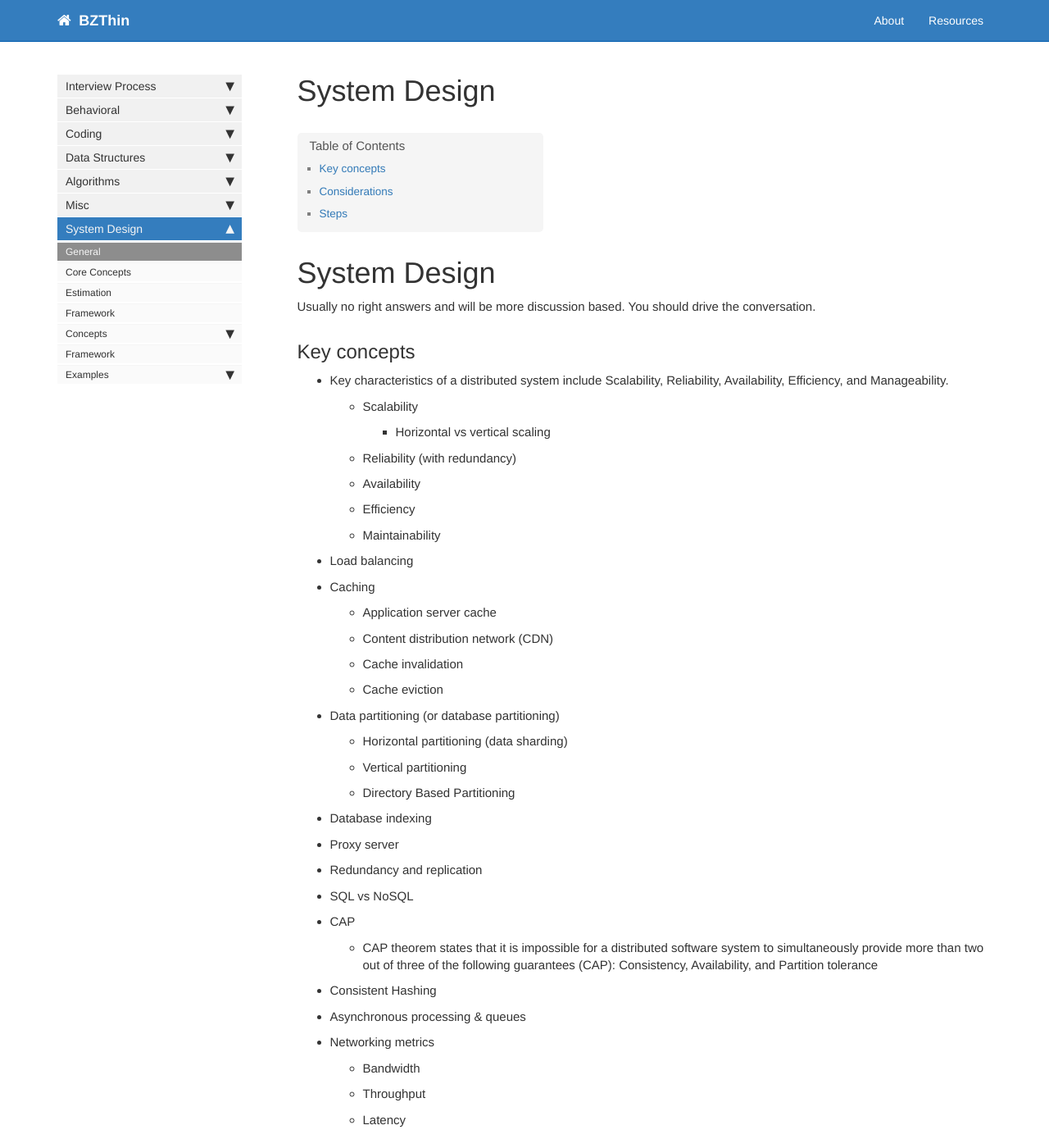
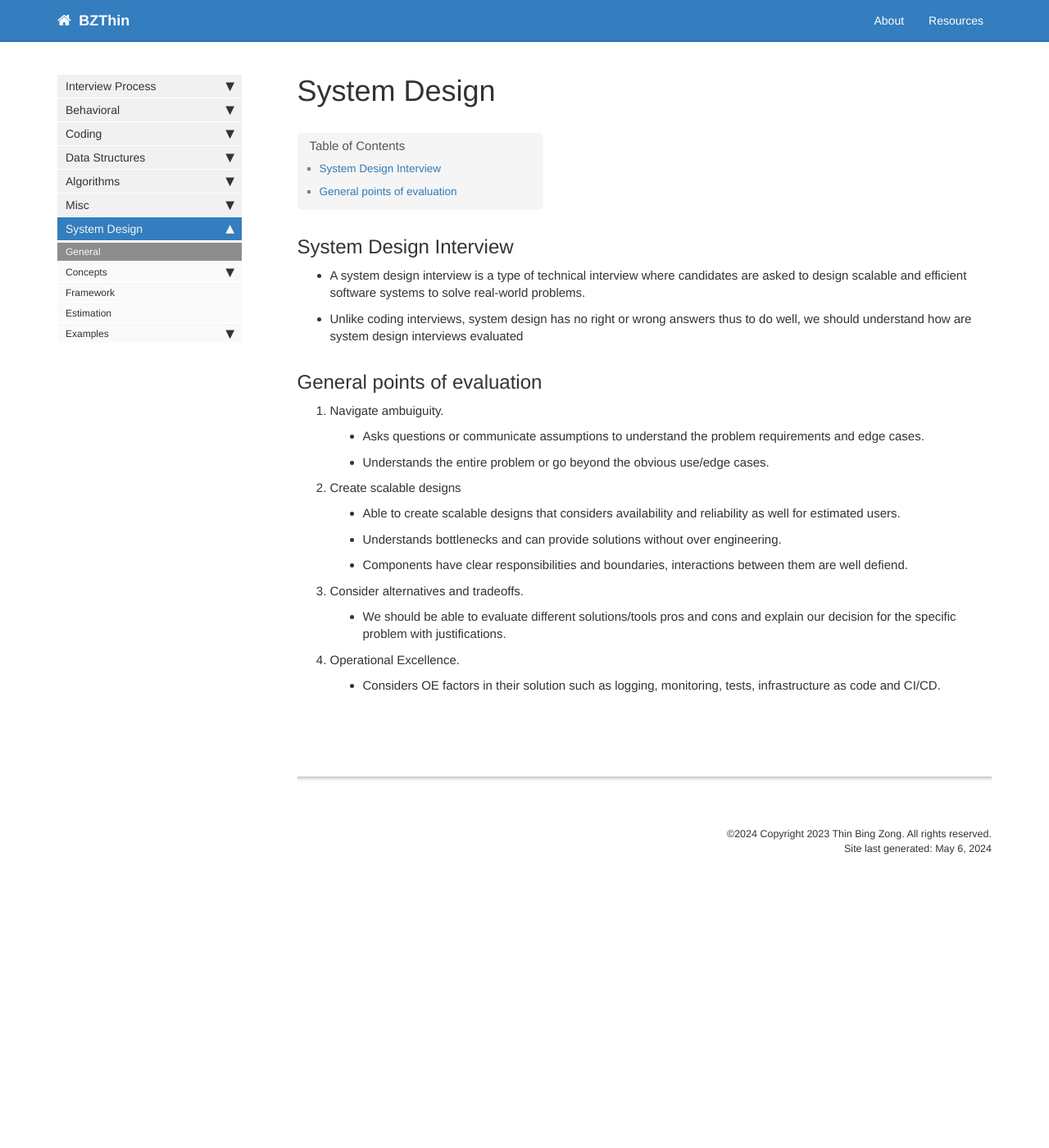
Before and after one commit to bzthin/bzthin.github.io, a Jekyll site: the page built from pages/technical/system-design/system_design.md, in a window 1280 px wide and 1400 px high. Shown: the whole window at 82% size. Built offline with Jekyll 4.4.1, drawn with Linux system fonts in a browser that asks for light colours; comment, search, counter and statistics services are not loaded; some of the changed text lies outside the part shown.

Commit message:
Update system design concepts part 3

```diff
--- a/_data/sidebars/technical_sidebar.yml
+++ b/_data/sidebars/technical_sidebar.yml
@@ -114,16 +114,6 @@ entries:
     - title: General
       url: /system_design
       output: web
-    - title: Core Concepts
-      url: /system_design_core_concepts
-      output: web
-
-    - title: Estimation
-      url: /system_design_estimation
-      output: web
-    - title: Framework
-      url: /system_design_framework
-      output: web
 
       subfolders:
       - title: Concepts
@@ -176,6 +166,9 @@ entries:
     - title: Framework
       url: /system_design_framework
       output: web
+    - title: Estimation
+      url: /system_design_estimation
+      output: web
 
       subfolders:
       - title: Examples
--- a/pages/technical/system-design/framework.md
+++ b/pages/technical/system-design/framework.md
@@ -56,3 +56,44 @@ distribution depends on the scope of the problem and the requirements from the i
 - Step 2 Propose high-level design and get buy-in: 10 - 15 minutes
 - Step 3 Design deep dive: 10 - 25 minutes
 - Step 4 Wrap: 3 - 5 minutes
+
+---
+
+## Steps
+- Requirements expectations and clarifications
+  - Use cases
+  - Scenarios that will not be covered
+  - Who are our users
+  - How many users are we expecting
+  - How will they use it.
+  - Write those down in functional, non functional requirements and extra requirements
+
+- Back of the envelope estimation.
+  - Throughput (amount of data that is successfully transmitted through a system in a certain amount of time)
+  - Bandwidth (amount of data that can be transmitted and received during a specific period of time)
+  - Read/Write Latency. (Amount of time in ms it takes for a message to be sent or received)
+  - Read/Write ratio
+  - Traffic estimation for read write
+  - Storage estimate
+  - Memory estimate
+
+- High level design
+  - System Interface definition. State APIs required from the system to ensure understanding on requirements.
+  - Draw the major components without going too deep.
+  - Defining database schema.
+  - Walk through end to end flow for read/ & write.
+
+- Deep dive
+  - Scaling algorithm
+  - Scaling individual components (Availability, consistency, scale)
+  - Consider following components how it can help
+    - DNS
+    - CDN
+    - Load balancer
+    - Reverse proxy
+    - Application layer scaling (Microservices)
+    - Database
+    - Caches
+    - Asynchroism (Messages/tasks queues)
+    - Communication (TCP, UDP, REST, RPC)
+  - Justify design, evaluate pros and cons, bottlenecks and tradeoffs
--- a/pages/technical/system-design/system_design.md
+++ b/pages/technical/system-design/system_design.md
@@ -5,83 +5,19 @@ permalink: /system_design
 ---
 
 
-# System Design
-Usually no right answers and will be more discussion based. You should drive the conversation.
+## System Design Interview
+- A system design interview is a type of technical interview where candidates are asked to design scalable and efficient software systems to solve real-world problems.
+- Unlike coding interviews, system design has no right or wrong answers thus to do well, we should understand how are system design interviews evaluated
 
-## Key concepts
-- Key characteristics of a distributed system include Scalability, Reliability, Availability, Efficiency, and Manageability.
-  - Scalability
-    - Horizontal vs vertical scaling
-  - Reliability (with redundancy)
-  - Availability
-  - Efficiency
-  - Maintainability
-- Load balancing
-- Caching
-  - Application server cache
-  - Content distribution network (CDN)
-  - Cache invalidation
-  - Cache eviction
-- Data partitioning (or database partitioning)
-  - Horizontal partitioning (data sharding)
-  - Vertical partitioning
-  - Directory Based Partitioning
-- Database indexing
-- Proxy server
-- Redundancy and replication
-- SQL vs NoSQL
-- CAP
-  - CAP theorem states that it is impossible for a distributed software system to simultaneously provide more than two out of three of the following guarantees (CAP): Consistency, Availability, and Partition tolerance
-- Consistent Hashing
-- Asynchronous processing & queues
-- Networking metrics
-  - Bandwidth
-  - Throughput
-  - Latency
-
-
-## Considerations
-- Failures/Exceptions
-- Availability and reliability
-- Read heavy vs write heavy
-- Security
-
-
-## Steps
-- Requirements expectations and clarifications
-  - Use cases
-  - Scenarios that will not be covered
-  - Who are our users
-  - How many users are we expecting
-  - How will they use it.
-  - Write those down in functional, non functional requirements and extra requirements
-
-- Back of the envelope estimation.
-  - Throughput (amount of data that is successfully transmitted through a system in a certain amount of time)
-  - Bandwidth (amount of data that can be transmitted and received during a specific period of time)
-  - Read/Write Latency. (Amount of time in ms it takes for a message to be sent or received)
-  - Read/Write ratio
-  - Traffic estimation for read write
-  - Storage estimate
-  - Memory estimate
-
-- High level design
-  - System Interface definition. State APIs required from the system to ensure understanding on requirements.
-  - Draw the major components without going too deep.
-  - Defining database schema.
-  - Walk through end to end flow for read/ & write.
-
-- Deep dive
-  - Scaling algorithm
-  - Scaling individual components (Availability, consistency, scale)
-  - Consider following components how it can help
-    - DNS
-    - CDN
-    - Load balancer
-    - Reverse proxy
-    - Application layer scaling (Microservices)
-    - Database
-    - Caches
-    - Asynchroism (Messages/tasks queues)
-    - Communication (TCP, UDP, REST, RPC)
-  - Justify design, evaluate pros and cons, bottlenecks and tradeoffs
+## General points of evaluation
+1. Navigate ambuiguity.
+  - Asks questions or communicate assumptions to understand the problem requirements and edge cases.
+  - Understands the entire problem or go beyond the obvious use/edge cases.
+2. Create scalable designs
+  - Able to create scalable designs that considers availability and reliability as well for estimated users.
+  - Understands bottlenecks and can provide solutions without over engineering.
+  - Components have clear responsibilities and boundaries, interactions between them are well defiend.
+3. Consider alternatives and tradeoffs.
+  - We should be able to evaluate different solutions/tools pros and cons and explain our decision for the specific problem with justifications.
+4. Operational Excellence.
+  - Considers OE factors in their solution such as logging, monitoring, tests, infrastructure as code and CI/CD.
```
Also changed, not shown: pages/technical/system-design/old_core_concepts.md (renamed from pages/technical/system-design/core_concepts.md).
